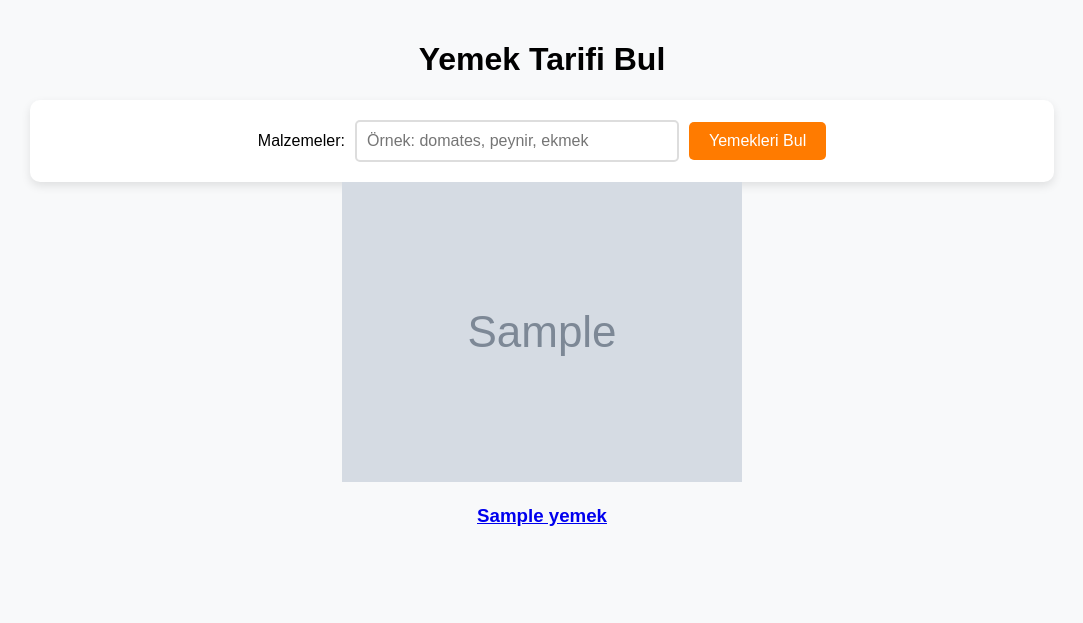
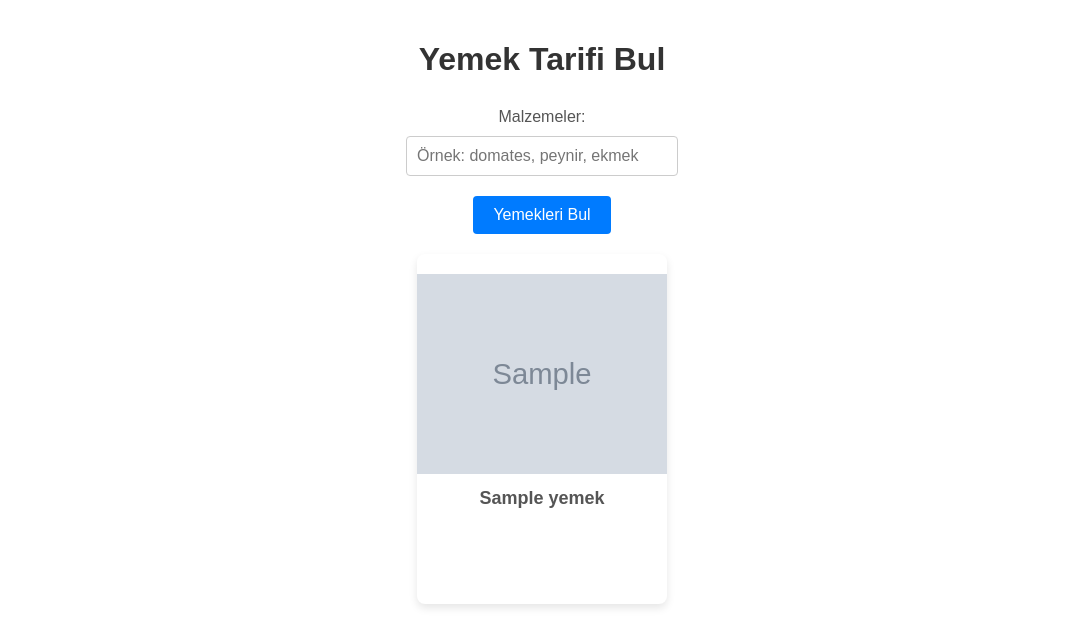
Before and after one commit to ar3s27/yemek-oneri, a Flask app: template templates/index.html in a window 1280 px wide. Shown: the top 623 px of the page, without its empty margins (98-1181 px from the left). Run offline with Flask 3, Linux system fonts and the light colour scheme; the template is opened without the code that fills it: most values are stand-ins (such as "Sample title", 1, 10 or a date in 2020); grey boxes marked "Sample" are stand-in pictures.

Commit message:
Update style.css

```diff
--- a/static/style.css
+++ b/static/style.css
@@ -1,4 +1,129 @@
-/* Responsive Tasarım */
+/* Genel stil ayarları */
+body {
+    font-family: Arial, sans-serif;
+    background-color: #f4f4f4;
+    margin: 0;
+    padding: 0;
+    color: #333;
+}
+
+.container {
+    max-width: 1200px;
+    margin: 0 auto;
+    padding: 20px;
+    background-color: #fff;
+}
+
+/* Başlıklar */
+h1, h3 {
+    text-align: center;
+    color: #333;
+    margin-bottom: 20px;
+}
+
+/* Yemek Kartları */
+.yemekler {
+    display: flex;
+    flex-wrap: wrap;
+    gap: 20px;
+    justify-content: center;
+    margin-top: 20px;
+}
+
+.yemek-kart {
+    width: 250px;
+    height: 350px;
+    border-radius: 8px;
+    overflow: hidden;
+    text-align: center;
+    box-shadow: 0 4px 8px rgba(0, 0, 0, 0.1);
+    background-color: #fff;
+    transition: transform 0.3s ease, box-shadow 0.3s ease;
+    display: flex;
+    flex-direction: column;
+    justify-content: space-between;
+}
+
+.yemek-kart img {
+    width: 100%;
+    height: 200px;
+    object-fit: cover;
+    transition: opacity 0.3s ease;
+}
+
+.yemek-kart h3 {
+    margin: 10px 0;
+    color: #555;
+    font-size: 18px;
+}
+
+.yemek-kart:hover {
+    transform: scale(1.05);
+    box-shadow: 0 6px 12px rgba(0, 0, 0, 0.15);
+}
+
+.yemek-kart:hover img {
+    opacity: 0.85;
+}
+
+/* Tarif Sayfası */
+ul, ol {
+    padding-left: 20px;
+}
+
+ul li, ol li {
+    font-size: 16px;
+    color: #555;
+    margin-bottom: 10px;
+}
+
+a {
+    display: inline-block;
+    text-align: center;
+    margin-top: 20px;
+    text-decoration: none;
+    color: #007bff;
+    font-weight: bold;
+}
+
+/* Form Alanı */
+form {
+    display: flex;
+    flex-direction: column;
+    align-items: center;
+    margin-top: 30px;
+}
+
+form label {
+    font-size: 16px;
+    color: #555;
+    margin-bottom: 10px;
+}
+
+form input[type="text"] {
+    padding: 10px;
+    width: 250px;
+    margin-bottom: 20px; /* Gerekirse araya boşluk bırakmak için */
+    border: 1px solid #ccc;
+    border-radius: 4px;
+    font-size: 16px;
+}
+
+form button {
+    padding: 10px 20px;
+    background-color: #007bff;
+    color: #fff;
+    border: none;
+    border-radius: 4px;
+    cursor: pointer;
+    font-size: 16px;
+}
+
+form button:hover {
+    background-color: #0056b3;
+}
+
+/* Mobil Uyumlu Tasarım */
 @media screen and (max-width: 768px) {
     .yemekler {
         flex-direction: column;
@@ -10,127 +135,20 @@
         margin-bottom: 20px;
     }
 
-    form input[type="text"] {
+    .container {
+        padding: 10px;
+    }
+
+    form {
+        align-items: stretch; /* Mobilde formun tüm genişliği kullanmasını sağlar */
+    }
+
+    form input[type="text"], form button {
         width: 80%;
         margin-bottom: 10px;
     }
 
-    form button {
-        width: 80%;
+    form label {
+        margin-bottom: 5px;
     }
 }
-/**/
-
-/* Genel Stiller */
-body {
-    font-family: 'Arial', sans-serif;
-    text-align: center;
-    background-color: #f8f9fa;
-    margin: 0;
-    padding: 0;
-}
-
-.container {
-    width: 80%;
-    margin: auto;
-    padding: 20px;
-}
-
-/* Yemek Kartları */
-.yemek-listesi {
-    display: flex;
-    justify-content: center;
-    flex-wrap: wrap;
-    gap: 20px;
-    margin-top: 20px;
-}
-
-.yemek-karti {
-    background: white;
-    border-radius: 12px;
-    overflow: hidden;
-    box-shadow: 0px 5px 15px rgba(0, 0, 0, 0.15);
-    transition: transform 0.3s ease, box-shadow 0.3s ease;
-    width: 300px;
-    text-align: center;
-}
-
-.yemek-karti:hover {
-    transform: scale(1.05);
-    box-shadow: 0px 8px 20px rgba(0, 0, 0, 0.2);
-}
-
-.yemek-karti img {
-    width: 100%;
-    height: 200px;
-    object-fit: cover;
-}
-
-.yemek-karti a {
-    text-decoration: none;
-    color: black;
-    display: block;
-    padding: 10px;
-}
-
-/* Tarif Sayfası */
-.tarif-resim {
-    width: 400px;
-    height: auto;
-    border-radius: 10px;
-    margin-bottom: 20px;
-}
-
-ul, ol {
-    text-align: left;
-    display: inline-block;
-}
-
-.geri-buton {
-    display: inline-block;
-    margin-top: 20px;
-    padding: 10px 20px;
-    background: #ff7b00;
-    color: white;
-    border-radius: 5px;
-    text-decoration: none;
-}
-
-.geri-buton:hover {
-    background: #e06900;
-}
-form {
-    background: #fff;
-    padding: 20px;
-    border-radius: 10px;
-    box-shadow: 0px 4px 10px rgba(0, 0, 0, 0.1);
-    display: flex;
-    justify-content: center;
-    align-items: center;
-    gap: 10px;
-    flex-wrap: wrap;
-}
-
-input[type="text"] {
-    padding: 10px;
-    width: 300px;
-    border: 2px solid #ddd;
-    border-radius: 5px;
-    font-size: 16px;
-    outline: none;
-}
-
-button {
-    background: #ff7b00;
-    color: white;
-    padding: 10px 20px;
-    border: none;
-    border-radius: 5px;
-    font-size: 16px;
-    cursor: pointer;
-    transition: background 0.3s;
-}
-
-button:hover {
-    background: #e06900;
-}
```
